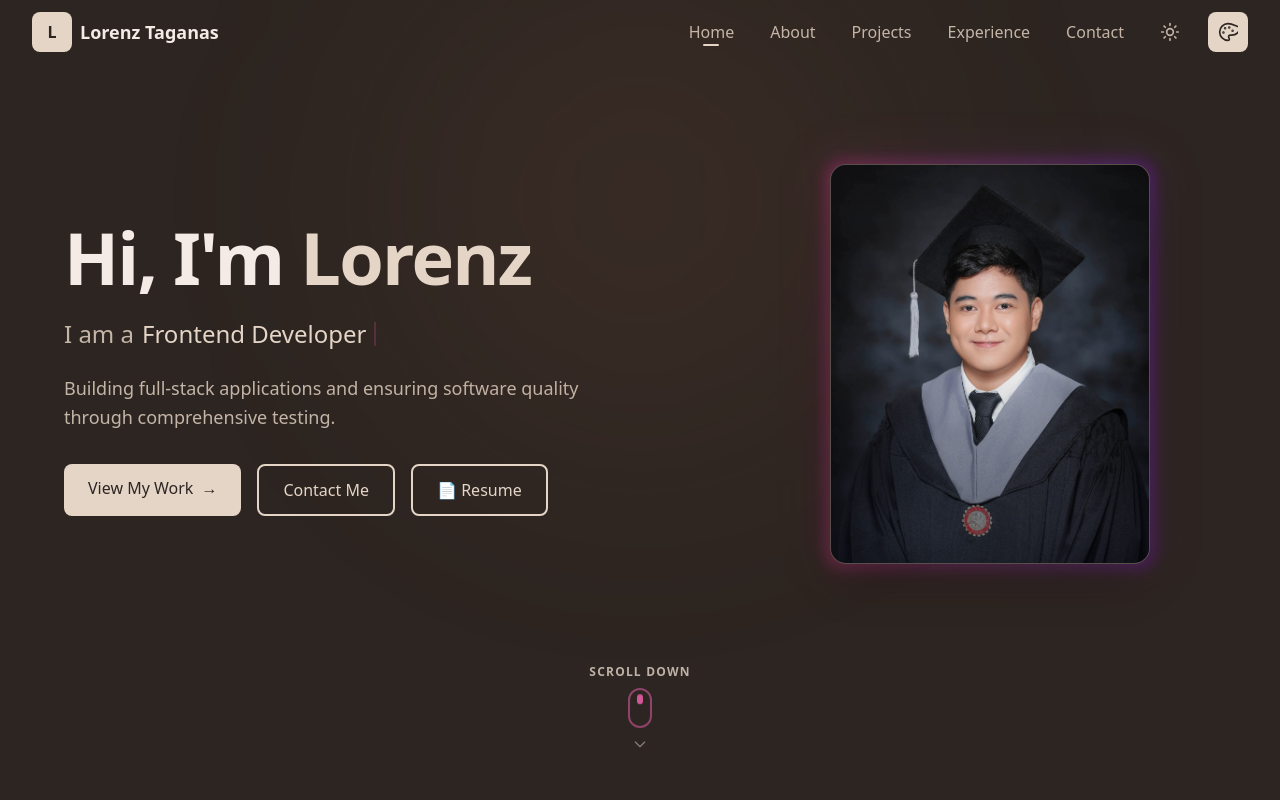
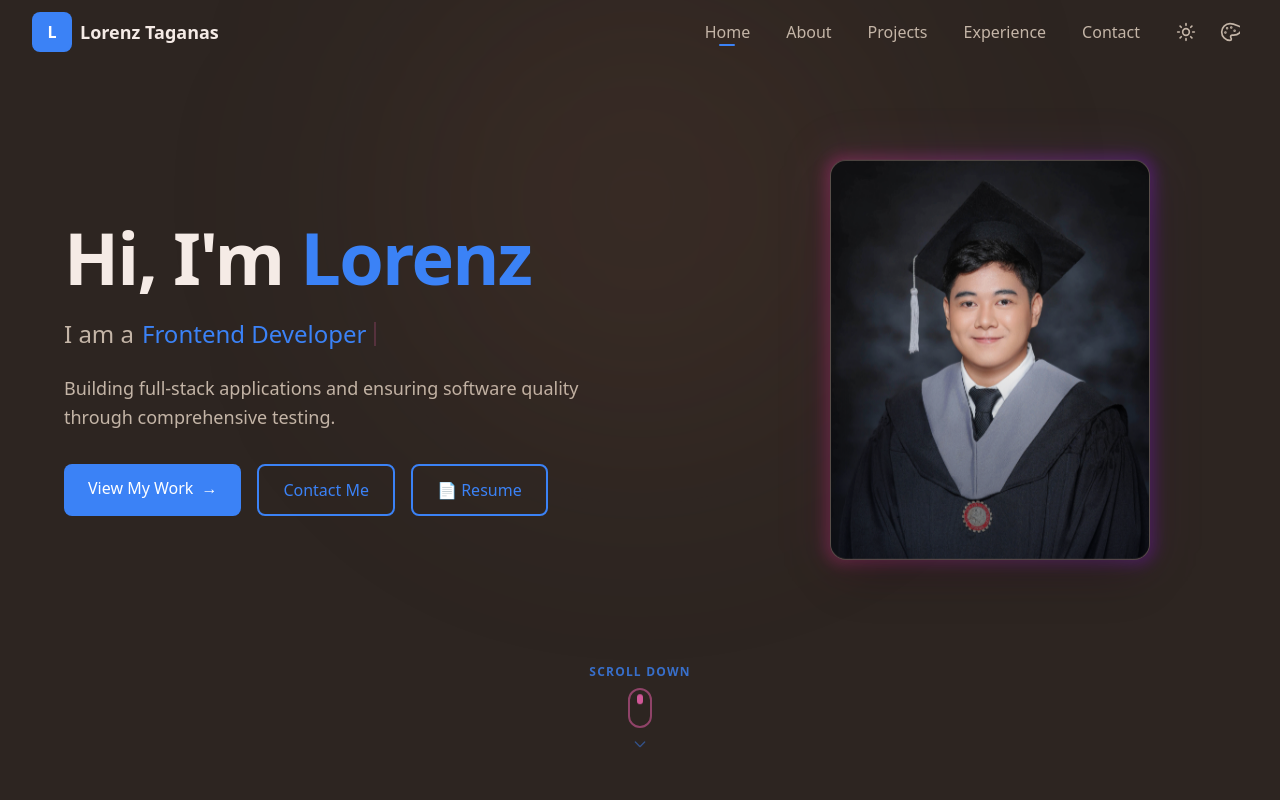
Before and after one commit to LorenzTaganas/Portfolio, a Next.js app: page / in a window 1280 px wide. Shown: the top 800 px of the page. Built offline with nearby package versions, Linux system fonts and the light colour scheme.

Commit message:
feat: implement portfolio components including custom layout, hero section, and responsive navigation with theme support

```diff
--- a/app/globals.css
+++ b/app/globals.css
@@ -108,22 +108,28 @@ html.light {
   --shadow-color: rgba(61, 52, 46, 0.1);
 }
 
-/* Custom Accent Overrides */
-html.accent-pink {
-  --accent-primary: #FF79C6;
-  --accent-secondary: #8B5CF6;
-  --accent-text: #FFFFFF;
-}
-
-html.accent-emerald {
+/* Custom Accent Overrides - 1-to-1 match for palette dots */
+html.accent-green {
   --accent-primary: #10B981;
   --accent-secondary: #059669;
   --accent-text: #FFFFFF;
 }
 
-html.accent-cyan {
-  --accent-primary: #06B6D4;
-  --accent-secondary: #0891B2;
+html.accent-white {
+  --accent-primary: #FFFFFF;
+  --accent-secondary: #E5E7EB;
+  --accent-text: #111827;
+}
+
+html.accent-blue {
+  --accent-primary: #3B82F6;
+  --accent-secondary: #2563EB;
+  --accent-text: #FFFFFF;
+}
+
+html.accent-red {
+  --accent-primary: #EF4444;
+  --accent-secondary: #DC2626;
   --accent-text: #FFFFFF;
 }
 
@@ -139,10 +145,10 @@ html.accent-purple {
   --accent-text: #FFFFFF;
 }
 
-html.accent-amber {
-  --accent-primary: #F59E0B;
-  --accent-secondary: #D97706;
-  --accent-text: #111111;
+html.accent-grey {
+  --accent-primary: #6B7280;
+  --accent-secondary: #4B5563;
+  --accent-text: #FFFFFF;
 }
 
 html, body {
--- a/components/ClientLayout.tsx
+++ b/components/ClientLayout.tsx
@@ -1,11 +1,63 @@
 'use client'
 
-import React from 'react'
+import React, { useEffect } from 'react'
 import Navbar from './Navbar'
 import Footer from './Footer'
 import Snowflakes from './Snowflakes'
 
 export default function ClientLayout({ children }: { children: React.ReactNode }) {
+  useEffect(() => {
+    let currentY = window.scrollY
+    let targetY = window.scrollY
+    let isAnimating = false
+    const ease = 0.095
+
+    const handleWheel = (e: WheelEvent) => {
+      const target = e.target as HTMLElement
+      if (target && target.closest('.overflow-y-auto, .overflow-scroll')) return
+
+      e.preventDefault()
+      targetY += e.deltaY * 0.95
+      const maxScroll = document.documentElement.scrollHeight - window.innerHeight
+      targetY = Math.max(0, Math.min(targetY, maxScroll))
+
+      if (!isAnimating) {
+        isAnimating = true
+        requestAnimationFrame(smoothStep)
+      }
+    }
+
+    const smoothStep = () => {
+      const diff = targetY - currentY
+      currentY += diff * ease
+
+      window.scrollTo(0, Math.round(currentY))
+
+      if (Math.abs(diff) > 0.5) {
+        requestAnimationFrame(smoothStep)
+      } else {
+        currentY = targetY
+        window.scrollTo(0, targetY)
+        isAnimating = false
+      }
+    }
+
+    const syncScroll = () => {
+      if (!isAnimating) {
+        currentY = window.scrollY
+        targetY = window.scrollY
+      }
+    }
+
+    window.addEventListener('wheel', handleWheel, { passive: false })
+    window.addEventListener('scroll', syncScroll, { passive: true })
+
+    return () => {
+      window.removeEventListener('wheel', handleWheel)
+      window.removeEventListener('scroll', syncScroll)
+    }
+  }, [])
+
   return (
     <>
       <Snowflakes />
--- a/components/Hero.tsx
+++ b/components/Hero.tsx
@@ -110,7 +110,7 @@ const Hero = () => {
 
           {/* Picture Content */}
           <div className="md:col-span-5 flex justify-center order-1 md:order-2 animate-fade-in">
-            <div className="relative group w-64 h-80 sm:w-72 sm:h-96 md:w-80 md:h-[400px]">
+            <div className="relative group w-64 h-80 sm:w-72 sm:h-96 md:w-80 md:h-[400px] animate-float">
               {/* Outer Decorative Gradient Ring */}
               <div className="absolute -inset-1 rounded-2xl bg-gradient-to-r from-pink-500 to-purple-600 opacity-30 blur-sm group-hover:opacity-75 transition duration-500 group-hover:duration-200" />
 
--- a/components/Navbar.tsx
+++ b/components/Navbar.tsx
@@ -13,13 +13,13 @@ const Navbar = () => {
   const [indicatorStyle, setIndicatorStyle] = useState({ left: 0, width: 0, opacity: 0 })
 
   const accentOptions = [
-    { name: 'default' as const, colorClass: 'bg-gradient-to-tr from-pink-500 via-purple-500 to-cyan-500' },
-    { name: 'pink' as const, colorClass: 'bg-[#FF79C6]' },
-    { name: 'emerald' as const, colorClass: 'bg-[#10B981]' },
-    { name: 'cyan' as const, colorClass: 'bg-[#06B6D4]' },
+    { name: 'green' as const, colorClass: 'bg-[#10B981]' },
+    { name: 'white' as const, colorClass: 'bg-[#FFFFFF]' },
+    { name: 'blue' as const, colorClass: 'bg-[#3B82F6]' },
+    { name: 'red' as const, colorClass: 'bg-[#EF4444]' },
     { name: 'orange' as const, colorClass: 'bg-[#F97316]' },
     { name: 'purple' as const, colorClass: 'bg-[#8B5CF6]' },
-    { name: 'amber' as const, colorClass: 'bg-[#F59E0B]' },
+    { name: 'grey' as const, colorClass: 'bg-[#6B7280]' },
   ]
 
   const [activeSection, setActiveSection] = useState('home')
@@ -211,7 +211,7 @@ const Navbar = () => {
             <div className="relative">
               <button
                 onClick={() => setIsColorDropdownOpen(!isColorDropdownOpen)}
-                className="ml-4 p-2.5 bg-pink-500 text-white rounded-lg hover:shadow-lg hover:shadow-purple-500/30 transition-all duration-300 transform hover:scale-105 flex items-center justify-center cursor-pointer border-none outline-none select-none"
+                className="ml-1 p-2 text-gray-300 dark:text-gray-300 light:text-gray-700 hover:text-white dark:hover:text-white light:hover:text-gray-900 hover:bg-purple-500/10 rounded-lg transition-all duration-300 flex items-center justify-center cursor-pointer border-none outline-none select-none"
                 aria-label="Choose Accent Color"
                 title={`Accent: ${accentColor}`}
               >
@@ -235,38 +235,33 @@ const Navbar = () => {
 
               {isColorDropdownOpen && (
                 <>
-                  {/* Invisible overlay to close dropdown */}
+                  {/* Overlay to close dropdown */}
                   <div
                     className="fixed inset-0 z-40"
                     onClick={() => setIsColorDropdownOpen(false)}
                   />
 
-                  {/* Floating Color Menu */}
-                  <div className="absolute right-0 mt-2 w-48 bg-navbar backdrop-blur-xl border border-border-color rounded-xl p-3 shadow-2xl z-50 flex flex-col gap-2">
-                    <span className="text-[10px] uppercase font-bold text-gray-400 px-1 tracking-wider">Choose Accent</span>
-                    <div className="grid grid-cols-4 gap-2">
-                      {accentOptions.map((opt) => (
+                  {/* Horizontal Pill Palette Popup matching user screenshot */}
+                  <div className="absolute right-0 mt-3 bg-[#181920]/95 backdrop-blur-xl border border-gray-700/60 rounded-2xl px-4 py-3 shadow-2xl z-50 flex items-center gap-3.5">
+                    {accentOptions.map((opt) => {
+                      const isSelected = accentColor === opt.name
+                      return (
                         <button
                           key={opt.name}
                           onClick={() => {
                             setAccentColor(opt.name)
                             setIsColorDropdownOpen(false)
                           }}
-                          className={`w-8 h-8 rounded-full cursor-pointer flex items-center justify-center border-2 transition-all duration-200 ${
-                            accentColor === opt.name
-                              ? 'border-white scale-110 shadow-md'
-                              : 'border-transparent hover:scale-105'
-                          } ${opt.colorClass}`}
-                          title={opt.name === 'default' ? 'Default Theme' : opt.name}
-                        >
-                          {accentColor === opt.name && (
-                            <svg className="w-3.5 h-3.5 text-white" fill="none" viewBox="0 0 24 24" stroke="currentColor" strokeWidth={3.5}>
-                              <path strokeLinecap="round" strokeLinejoin="round" d="M5 13l4 4L19 7" />
-                            </svg>
-                          )}
-                        </button>
-                      ))}
-                    </div>
+                          className={`w-6 h-6 rounded-full cursor-pointer transition-all duration-200 ${opt.colorClass} ${
+                            isSelected
+                              ? 'ring-2 ring-white ring-offset-2 ring-offset-[#181920] scale-110 shadow-lg'
+                              : 'opacity-85 hover:opacity-100 hover:scale-110'
+                          }`}
+                          title={opt.name}
+                          aria-label={opt.name}
+                        />
+                      )
+                    })}
                   </div>
                 </>
               )}
--- a/components/ThemeProvider.tsx
+++ b/components/ThemeProvider.tsx
@@ -3,7 +3,7 @@
 import React, { createContext, useContext, useEffect, useState } from 'react'
 
 export type Theme = 'dark' | 'light'
-export type AccentColor = 'default' | 'pink' | 'emerald' | 'cyan' | 'orange' | 'purple' | 'amber'
+export type AccentColor = 'green' | 'white' | 'blue' | 'red' | 'orange' | 'purple' | 'grey'
 
 interface ThemeContextType {
   theme: Theme
@@ -15,11 +15,11 @@ interface ThemeContextType {
 
 const ThemeContext = createContext<ThemeContextType | undefined>(undefined)
 
-const accentColors: AccentColor[] = ['default', 'pink', 'emerald', 'cyan', 'orange', 'purple', 'amber']
+const accentColors: AccentColor[] = ['blue', 'green', 'white', 'red', 'orange', 'purple', 'grey']
 
 export function ThemeProvider({ children }: { children: React.ReactNode }) {
   const [theme, setTheme] = useState<Theme>('dark')
-  const [accentColor, setAccentColor] = useState<AccentColor>('default')
+  const [accentColor, setAccentColor] = useState<AccentColor>('blue')
 
   useEffect(() => {
     // 1. Load Theme
@@ -37,22 +37,25 @@ export function ThemeProvider({ children }: { children: React.ReactNode }) {
       setAccentColor(savedAccent)
       applyAccentClass(savedAccent)
     } else {
-      applyAccentClass('default')
+      applyAccentClass('blue')
     }
   }, [])
 
   const applyAccentClass = (accent: AccentColor) => {
     document.documentElement.classList.remove(
+      'accent-green',
+      'accent-white',
+      'accent-blue',
+      'accent-red',
+      'accent-orange',
+      'accent-purple',
+      'accent-grey',
       'accent-pink',
       'accent-emerald',
       'accent-cyan',
-      'accent-orange',
-      'accent-purple',
       'accent-amber'
     )
-    if (accent !== 'default') {
-      document.documentElement.classList.add(`accent-${accent}`)
-    }
+    document.documentElement.classList.add(`accent-${accent}`)
   }
 
   const toggleTheme = () => {
```
